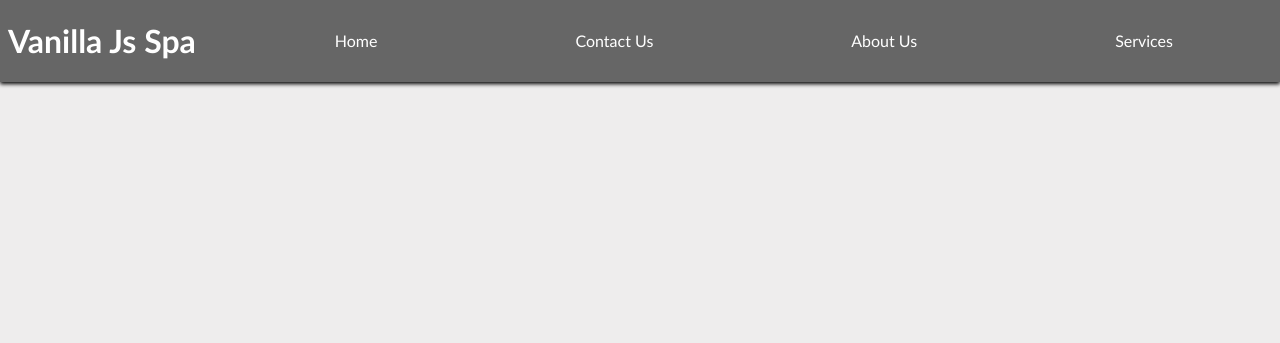
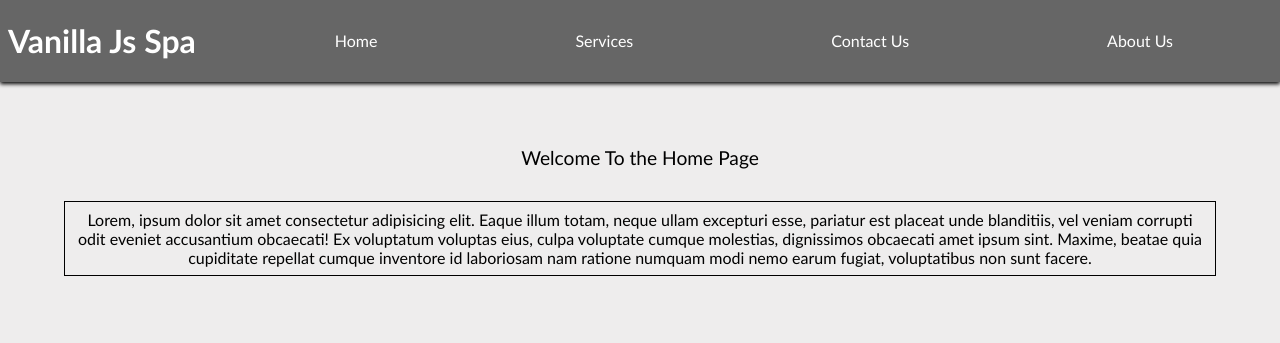
Before and after one commit to craig-tanaka/vanilla-js-spa, a plain HTML site: page index.html in a window 1280 px wide. Drawn offline with Linux system fonts and the light colour scheme.

Commit message:
added homepage body

```diff
--- a/index.html
+++ b/index.html
@@ -14,11 +14,20 @@
         <h1 class="header-brand">Vanilla Js Spa </h1>
         <ul class="Header-links-ul">
             <li class="header-link" id="home-link">Home</li>
+            <li class="header-link" id="service-link">Services</li>
             <li class="header-link" id="contact-link">Contact Us</li>
             <li class="header-link" id="about-link">About Us</li>
-            <li class="header-link" id="service-link">Services</li>
         </ul>
     </header>
+
+    <main>
+        <div class="content-header">
+            Welcome To the Home Page
+        </div>
+        <div class="text-box">
+            Lorem, ipsum dolor sit amet consectetur adipisicing elit. Eaque illum totam, neque ullam excepturi esse, pariatur est placeat unde blanditiis, vel veniam corrupti odit eveniet accusantium obcaecati! Ex voluptatum voluptas eius, culpa voluptate cumque molestias, dignissimos obcaecati amet ipsum sint. Maxime, beatae quia cupiditate repellat cumque inventore id laboriosam nam ratione numquam modi nemo earum fugiat, voluptatibus non sunt facere.
+        </div>
+    </main>
 </body>
 
 </html>
--- a/style.css
+++ b/style.css
@@ -2,6 +2,7 @@ html,body{
     background-color: rgb(238, 237, 237);
     margin: 0;
     font-family: 'Trebuchet MS', 'Lucida Sans Unicode', 'Lucida Grande', 'Lucida Sans', Arial, sans-serif;
+    text-align: center;
 }
 
 /* #region Header-Styles */
@@ -15,6 +16,8 @@ header{
     color: white;
 
     box-shadow: 0px 2px 4px 0px black;
+    -webkit-box-shadow: 0px 2px 4px 0px black;
+    -moz-box-shadow: 0px 2px 4px 0px black;
 }
 .Header-links-ul{
     flex-grow: 2;
@@ -26,8 +29,26 @@ header{
     padding: 0.4rem;
     border-radius: 2px;
     cursor: pointer;
+
+    border-bottom: 1px solid rgba(255, 255, 255, 0);
 }
 .header-link:hover{
     border-bottom: 1px solid white;
 }
 /* #endregion */
+
+/* #region Content-Styling */
+main{
+    padding: 2rem;
+}
+.content-header{
+    margin-top: 2rem;
+    text-align: center;
+    font-size: 1.2em;
+}
+.text-box{
+    margin: 2rem;
+    padding: 0.5rem;
+    border: 1px solid black;
+}
+/* #endregion */
```
